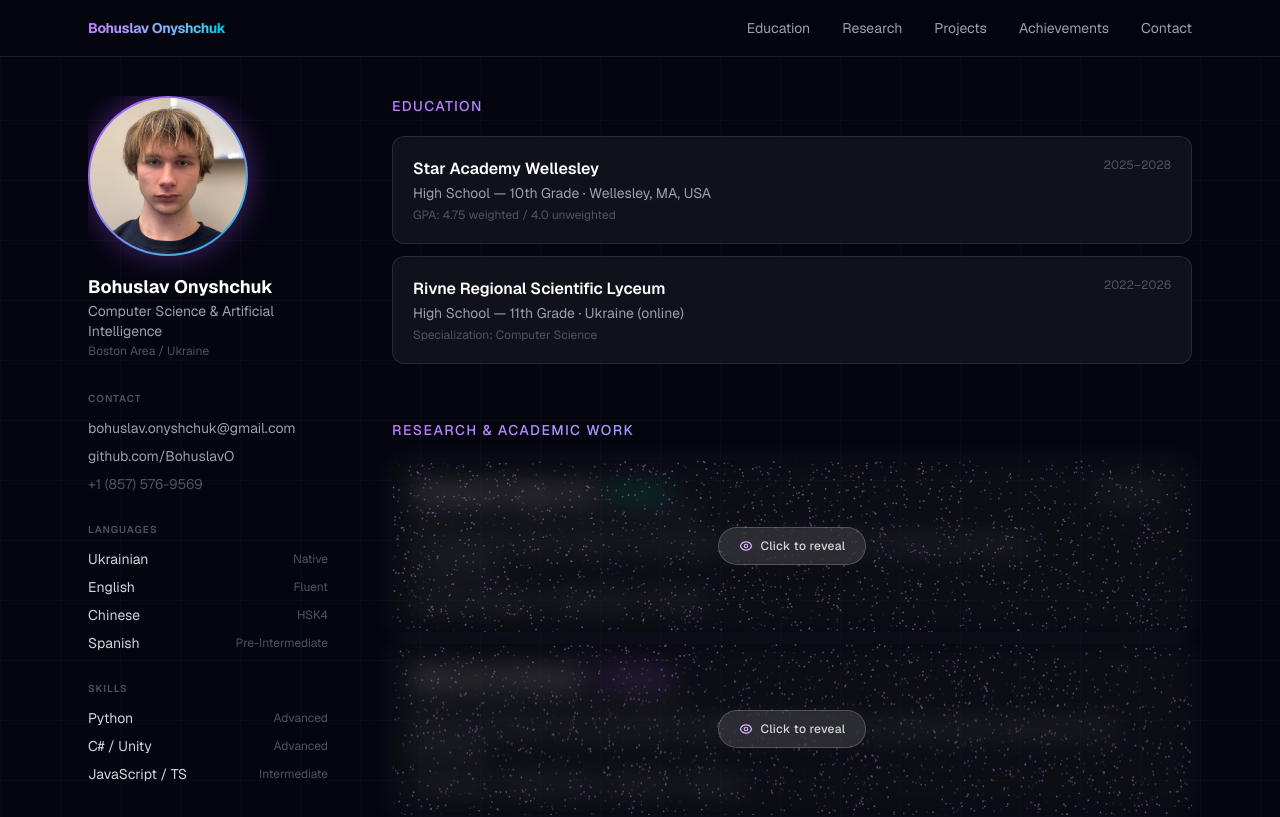
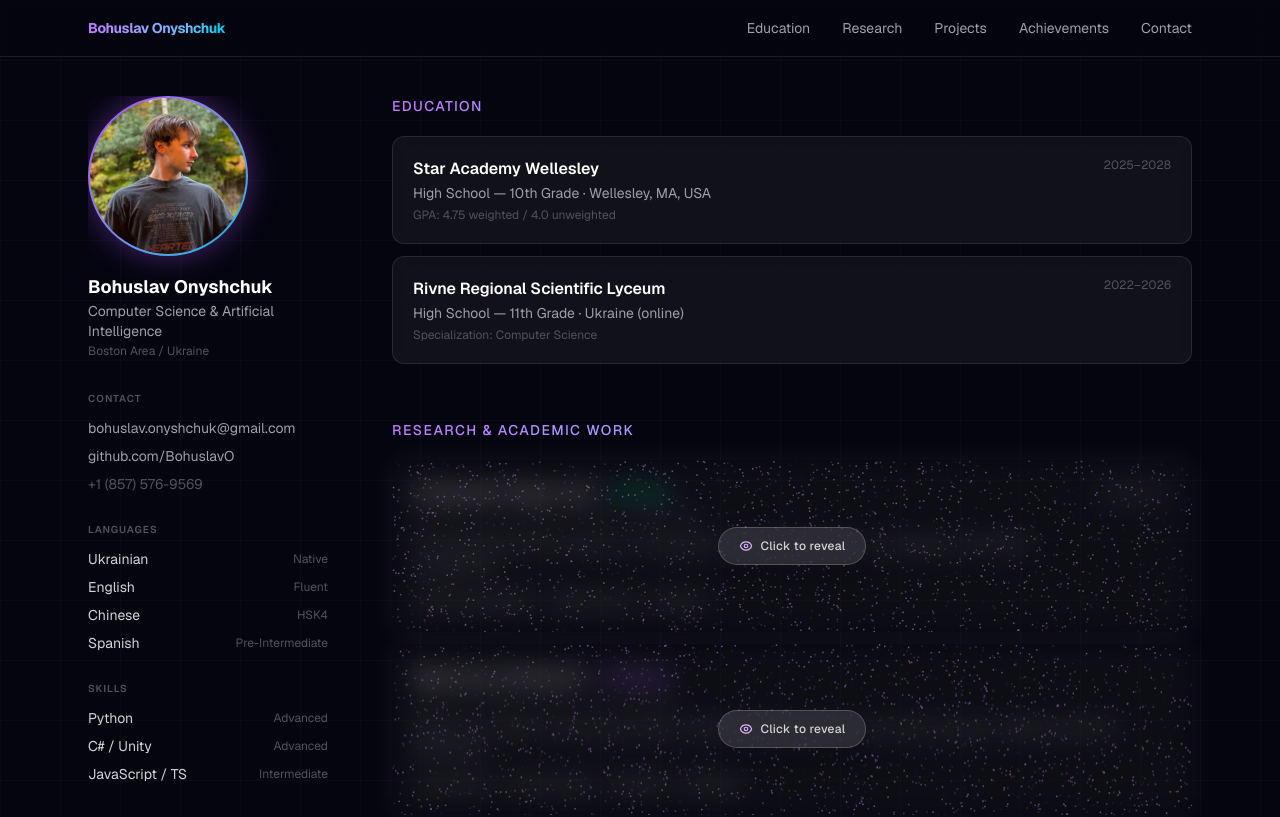
Before and after one commit to BohuslavO/portfolio, a Next.js app: page / in a window 1280 px wide. Shown: the top 817 px of the page. Built offline with nearby package versions, Linux system fonts and the light colour scheme.

Commit message:
Update profile photo to handshake picture

```diff
--- a/components/Sidebar.tsx
+++ b/components/Sidebar.tsx
@@ -23,7 +23,7 @@ export default function Sidebar() {
       <div className="mb-5 h-40 w-40 overflow-hidden rounded-full bg-gradient-to-br from-purple-500 to-cyan-500 p-0.5 shadow-[0_0_30px_rgba(168,85,247,0.4)]">
         {/* eslint-disable-next-line @next/next/no-img-element */}
         <img
-          src="/photo.png"
+          src="/photo-handshake.jpg"
           alt="Bohuslav Onyshchuk"
           className="h-full w-full rounded-full object-cover"
           onError={(e) => {
```
Also changed, not shown: public/photo-handshake.jpg (added).
